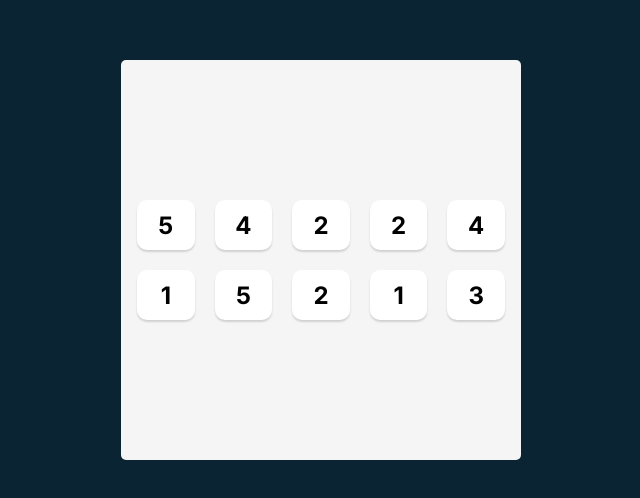
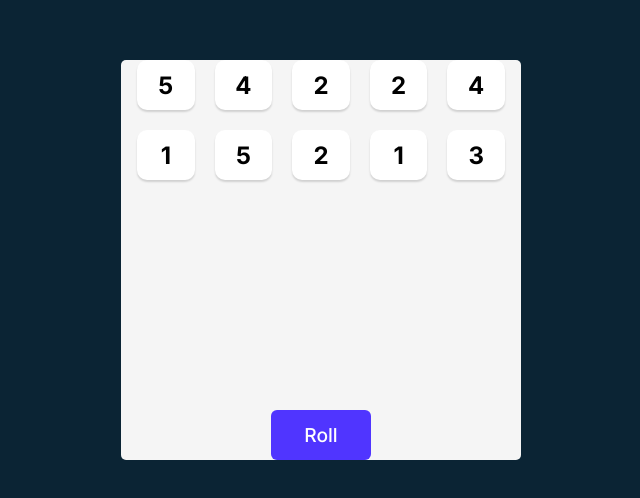
Before and after one commit to bmacmill/tenzied-ts-react, a React (Vite) app: page / in a window 1280 px wide. Shown: the part 140-638 px from the top of the page, without its empty margins (319-959 px from the left). Built offline with nearby package versions, Linux system fonts and the light colour scheme.

Commit message:
add roll button
added roll button to generate all new numbers for dice.

```diff
--- a/index.html
+++ b/index.html
@@ -7,7 +7,7 @@
     <link rel="preconnect" href="https://fonts.gstatic.com" crossorigin>
     <link href="https://fonts.googleapis.com/css2?family=Inter:ital,opsz,wght@0,14..32,100..900;1,14..32,100..900&display=swap" rel="stylesheet">
     <meta name="viewport" content="width=device-width, initial-scale=1.0" />
-    <title>Vite + React + TS</title>
+    <title>Tenzies dice game</title>
   </head>
   <body>
     <div id="root"></div>
--- a/src/App.css
+++ b/src/App.css
@@ -11,6 +11,7 @@ body {
   flex-direction: column;
   justify-content: center;
   align-items: center;
+  font-family: "Inter", serif;
 }
 
 div#root {
@@ -26,7 +27,8 @@ main {
   height: 100%;
   border-radius: 5px;
   display: flex;
-  justify-content: center;
+  flex-direction: column;
+  justify-content: space-between;
   align-items: center;
 
 }
@@ -40,3 +42,14 @@ main {
   grid-template: auto auto / repeat(5, 1fr);
   gap: 20px;
 }
+
+.Roll-btn{
+    font-family: "Inter", serif;
+    height: 50px;
+    width: 100px;
+    border: none;
+    border-radius: 6px;
+    background-color: #5035FF;
+    color: white;
+    font-size: 1.2rem;
+}
--- a/src/App.tsx
+++ b/src/App.tsx
@@ -21,13 +21,18 @@ function App() {
   return <Die key={i} number={num} />
 })
 
-
+function handleClick(){
+  setDiceArray(prevState => prevState = generatePlayingDice())
+}
 
   return (
       <main>
         <div className="Die-container">
           {diceElements}
-        </div>
+         </div>
+
+        <button className="Roll-btn" onClick={handleClick}>Roll</button>
+
       </main>
 
   )
--- a/src/Die.css
+++ b/src/Die.css
@@ -11,5 +11,5 @@
     display: flex;
     justify-content: center;
     align-items: center;
-    font-family: Inter, sans-serif;
+    font-family: "Inter", serif;
 }
```
